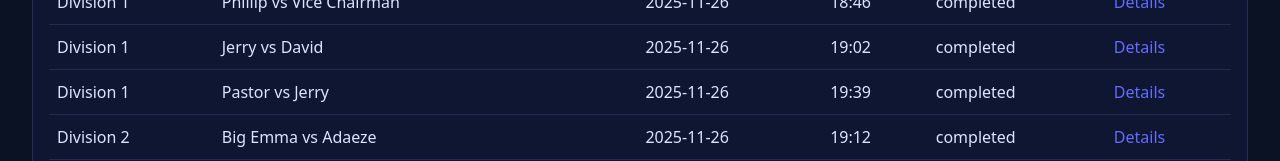
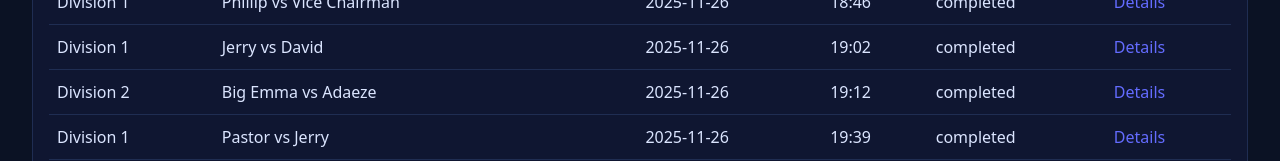
Before and after one commit to o-david/tjcourt, a React (Vite) app: page /matches in a window 1280 px wide. Shown: the part 639-800 px from the top of the page. Built offline with nearby package versions, Linux system fonts and the light colour scheme.

Commit message:
feat: add TypeScript support and match outcome display
- Add TypeScript configuration files and type definitions
- Update dependencies to include TypeScript
- Implement match outcome display logic in MatchDetails
- Add new match data to clubData.json

```diff
--- a/package.json
+++ b/package.json
@@ -16,13 +16,14 @@
   },
   "devDependencies": {
     "@eslint/js": "^9.39.1",
-    "@types/react": "^19.2.5",
+    "@types/react": "^19.2.7",
     "@types/react-dom": "^19.2.3",
     "@vitejs/plugin-react-swc": "^4.2.2",
     "eslint": "^9.39.1",
     "eslint-plugin-react-hooks": "^7.0.1",
     "eslint-plugin-react-refresh": "^0.4.24",
     "globals": "^16.5.0",
+    "typescript": "^5.9.3",
     "vite": "^7.2.4"
   }
 }
--- a/src/data/clubData.json
+++ b/src/data/clubData.json
@@ -241,26 +241,6 @@
             ]
         },
         {
-            "id": "D1-104",
-            "division": "Division 1",
-            "playerA": "Pastor",
-            "playerB": "Jerry",
-            "date": "2025-11-26",
-            "time": "19:39",
-            "venue": "Neutral",
-            "status": "completed",
-            "sets": [
-                {
-                    "A": 11,
-                    "B": 7
-                },
-                {
-                    "A": 11,
-                    "B": 7
-                }
-            ]
-        },
-        {
             "id": "D2-108",
             "division": "Division 2",
             "playerA": "Big Emma",
@@ -283,6 +263,90 @@
                     "B": 8
                 }
             ]
+        },
+        {
+            "id": "D1-104",
+            "division": "Division 1",
+            "playerA": "Pastor",
+            "playerB": "Jerry",
+            "date": "2025-11-26",
+            "time": "19:39",
+            "venue": "Neutral",
+            "status": "completed",
+            "sets": [
+                {
+                    "A": 11,
+                    "B": 7
+                },
+                {
+                    "A": 11,
+                    "B": 7
+                }
+            ]
+        },
+        {
+            "id": "D1-105",
+            "division": "Division 1",
+            "playerA": "David",
+            "playerB": "Phillip",
+            "date": "2025-11-27",
+            "time": "17:57",
+            "venue": "Neutral",
+            "status": "completed",
+            "sets": [
+                {
+                    "A": 12,
+                    "B": 10
+                },
+                {
+                    "A": 14,
+                    "B": 16
+                },
+                {
+                    "A": 6,
+                    "B": 11
+                }
+            ]
+        },
+        {
+            "id": "D2-109",
+            "division": "Division 2",
+            "playerA": "Mansir Pedro",
+            "playerB": "Big Emma",
+            "date": "2025-11-27",
+            "time": "18:21",
+            "venue": "Neutral",
+            "status": "completed",
+            "sets": [
+                {
+                    "A": 11,
+                    "B": 5
+                },
+                {
+                    "A": 11,
+                    "B": 6
+                }
+            ]
+        },
+        {
+            "id": "D2-110",
+            "division": "Division 2",
+            "playerA": "Adaeze",
+            "playerB": "Mansir Pedro",
+            "date": "2025-11-27",
+            "time": "19:40",
+            "venue": "Neutral",
+            "status": "completed",
+            "sets": [
+                {
+                    "A": 6,
+                    "B": 11
+                },
+                {
+                    "A": 8,
+                    "B": 11
+                }
+            ]
         }
     ]
 }
--- a/src/pages/MatchDetails.jsx
+++ b/src/pages/MatchDetails.jsx
@@ -63,7 +63,12 @@ const MatchDetailsPage = () => {
   //   },
   // };
 
-  // const outcome = match.status === "completed" ? computeOutcome(match) : null;
+  const outcome =
+    match.status === "completed"
+      ? computeOutcome(match)
+        ? computeOutcome(match)
+        : null
+      : null;
 
   return (
     match && (
@@ -85,11 +90,12 @@ const MatchDetailsPage = () => {
           {match.playerA} vs {match.playerB}
         </h3>
         {match.status === "completed" ? (
+          outcome && (
             <div>
-            {/* <p>
+              <p>
                 <strong>Final:</strong> {outcome.winner} wins {outcome.setsA}-
                 {outcome.setsB}
-            </p> */}
+              </p>
               <div className="table-wrapper">
                 <table className="table">
                   <thead>
@@ -118,6 +124,7 @@ const MatchDetailsPage = () => {
               </p>
             )} */}
             </div>
+          )
         ) : (
           <p>Scheduled — best of three. No scores yet.</p>
         )}
--- /dev/null
+++ b/vite-env.d.ts
@@ -0,0 +1 @@
+/// <reference types="vite/client" />
```
Also changed, not shown: src/types.ts (added, +49 -0 lines), tsconfig.json (added, +18 -0 lines), src/components/LogoLoader.jsx (line endings or trailing spaces), 1 other file (tests, documents, lock files or other folders). Lines whose indentation alone changed are shown as unchanged.
